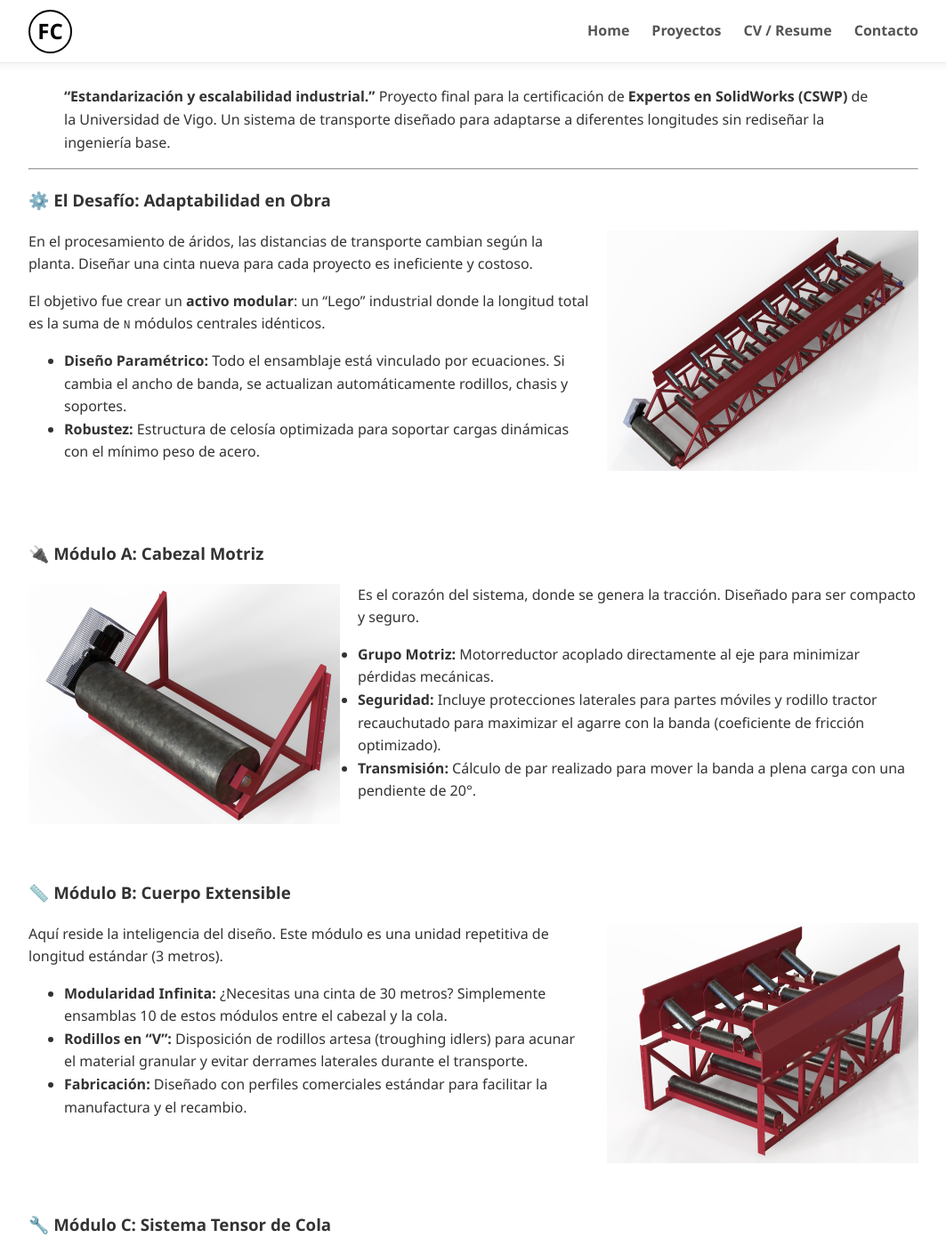
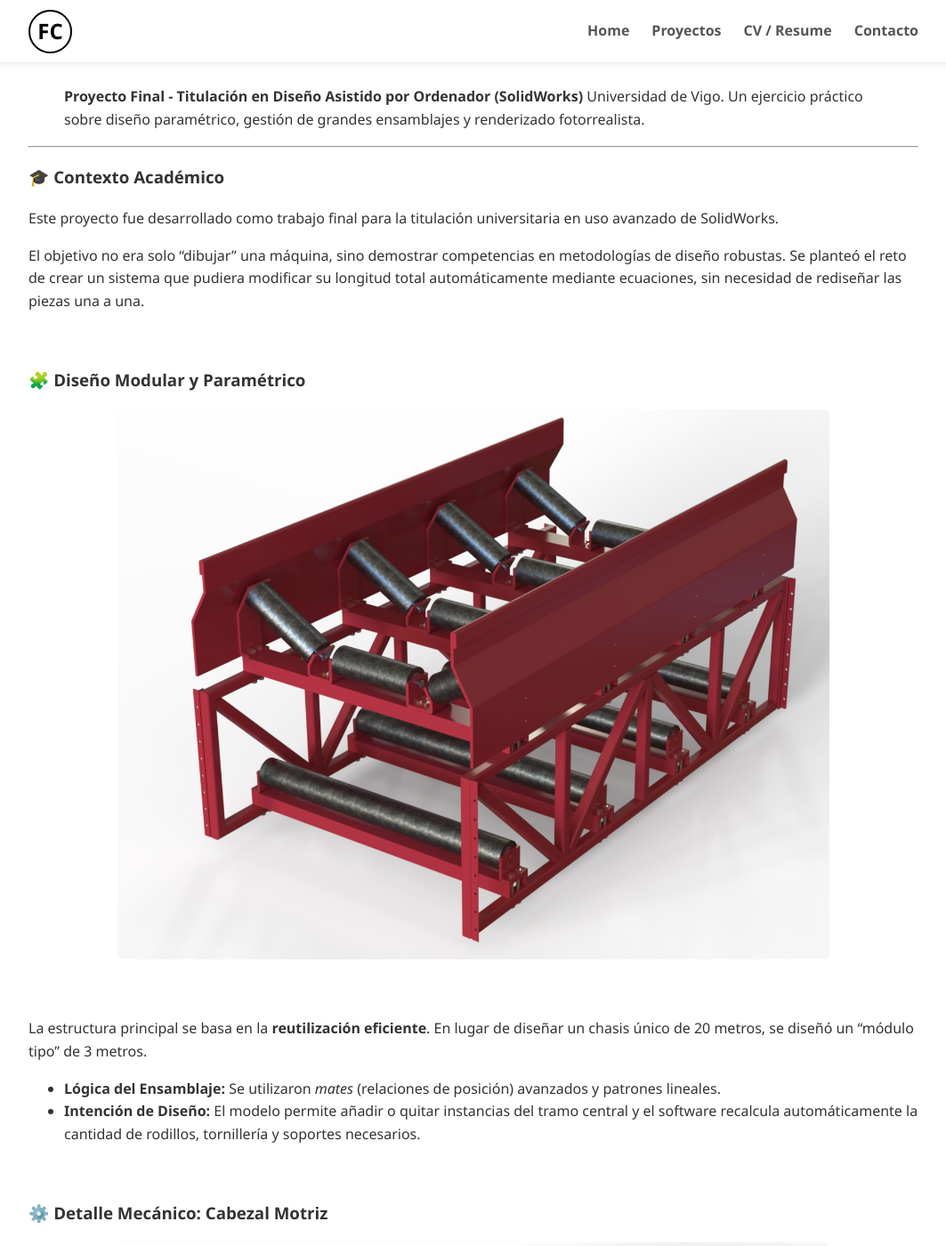
Before and after one commit to FabioCamposVillaverde/fabiocamposvillaverde.github.io, a Jekyll site: the page built from cinta-modular.md, in a window 1280 px wide and 1400 px high, scrolled down 925 px. Shown: the whole window at 89% size, without its empty margins (108-1171 px from the left). Built offline with Jekyll 4.4.1, drawn with Linux system fonts in a browser that asks for light colours; some of the changed text lies outside the part shown.

Commit message:
Update cinta-modular.md

```diff
--- a/cinta-modular.md
+++ b/cinta-modular.md
@@ -3,75 +3,82 @@ layout: default
 title: Diseño Paramétrico - Cinta Modular
 ---
 
-# 🏗️ Cinta Transportadora Modular de Material Granular
+# 🏗️ Cinta Transportadora Modular
 
-<img src="assets/images/cinta_full_render.jpg" width="100%">
+<div align="center">
+  <img src="assets/images/cinta_full_render.jpg" width="100%" style="border-radius: 8px;">
+</div>
 
 <br>
 
-> **"Estandarización y escalabilidad industrial."**
-> Proyecto final para la certificación de **Expertos en SolidWorks (CSWP)** de la Universidad de Vigo. Un sistema de transporte diseñado para adaptarse a diferentes longitudes sin rediseñar la ingeniería base.
+> **Proyecto Final - Titulación en Diseño Asistido por Ordenador (SolidWorks)**
+> Universidad de Vigo. Un ejercicio práctico sobre diseño paramétrico, gestión de grandes ensamblajes y renderizado fotorrealista.
 
 ---
 
-### ⚙️ El Desafío: Adaptabilidad en Obra
-<img src="assets/images/estructura_interna.jpg" align="right" width="350" style="margin-left: 20px; margin-bottom: 10px;">
+### 🎓 Contexto Académico
+Este proyecto fue desarrollado como trabajo final para la titulación universitaria en uso avanzado de SolidWorks.
 
-En el procesamiento de áridos, las distancias de transporte cambian según la planta. Diseñar una cinta nueva para cada proyecto es ineficiente y costoso.
+El objetivo no era solo "dibujar" una máquina, sino demostrar competencias en metodologías de diseño robustas. Se planteó el reto de crear un sistema que pudiera modificar su longitud total automáticamente mediante ecuaciones, sin necesidad de rediseñar las piezas una a una.
 
-El objetivo fue crear un **activo modular**: un "Lego" industrial donde la longitud total es la suma de `N` módulos centrales idénticos.
-
-* **Diseño Paramétrico:** Todo el ensamblaje está vinculado por ecuaciones. Si cambia el ancho de banda, se actualizan automáticamente rodillos, chasis y soportes.
-* **Robustez:** Estructura de celosía optimizada para soportar cargas dinámicas con el mínimo peso de acero.
-
-<br clear="all">
 <br>
 
-### 🔌 Módulo A: Cabezal Motriz
-<img src="assets/images/modulo_motor.jpg" align="left" width="350" style="margin-right: 20px; margin-bottom: 10px;">
+### 🧩 Diseño Modular y Paramétrico
 
-Es el corazón del sistema, donde se genera la tracción. Diseñado para ser compacto y seguro.
+<div align="center">
+  <img src="assets/images/modulo_centro.jpg" width="80%" style="border-radius: 6px;">
+</div>
 
-* **Grupo Motriz:** Motorreductor acoplado directamente al eje para minimizar pérdidas mecánicas.
-* **Seguridad:** Incluye protecciones laterales para partes móviles y rodillo tractor recauchutado para maximizar el agarre con la banda (coeficiente de fricción optimizado).
-* **Transmisión:** Cálculo de par realizado para mover la banda a plena carga con una pendiente de 20°.
-
-<br clear="all">
 <br>
 
-### 📏 Módulo B: Cuerpo Extensible
-<img src="assets/images/modulo_centro.jpg" align="right" width="350" style="margin-left: 20px; margin-bottom: 10px;">
+La estructura principal se basa en la **reutilización eficiente**. En lugar de diseñar un chasis único de 20 metros, se diseñó un "módulo tipo" de 3 metros.
 
-Aquí reside la inteligencia del diseño. Este módulo es una unidad repetitiva de longitud estándar (3 metros).
+* **Lógica del Ensamblaje:** Se utilizaron *mates* (relaciones de posición) avanzados y patrones lineales.
+* **Intención de Diseño:** El modelo permite añadir o quitar instancias del tramo central y el software recalcula automáticamente la cantidad de rodillos, tornillería y soportes necesarios.
 
-* **Modularidad Infinita:** ¿Necesitas una cinta de 30 metros? Simplemente ensamblas 10 de estos módulos entre el cabezal y la cola.
-* **Rodillos en "V":** Disposición de rodillos artesa (troughing idlers) para acunar el material granular y evitar derrames laterales durante el transporte.
-* **Fabricación:** Diseñado con perfiles comerciales estándar para facilitar la manufactura y el recambio.
-
-<br clear="all">
 <br>
 
-### 🔧 Módulo C: Sistema Tensor de Cola
-<img src="assets/images/modulo_tensor.jpg" align="left" width="350" style="margin-right: 20px; margin-bottom: 10px;">
+### ⚙️ Detalle Mecánico: Cabezal Motriz
 
-El final de la línea cumple una doble función crítica para el mantenimiento.
+<div align="center">
+  <img src="assets/images/modulo_motor.jpg" width="80%" style="border-radius: 6px;">
+</div>
 
-* **Tensión de Banda:** Sistema mecánico de husillo (tornillo sin fin) que permite tensar la goma cuando esta cede por el uso continuado.
-* **Corrección de Tracking:** Permite ajustar independientemente el lado izquierdo y derecho del rodillo para centrar la banda y evitar que roce con la estructura metálica.
+<br>
 
-<br clear="all">
+En la cabecera se modeló la integración de componentes comerciales con piezas de chapa metálica personalizadas.
+
+* **Competencias demostradas:** Uso de *Toolbox* para tornillería estandarizada, creación de sub-ensamblajes flexibles y gestión de apariencias para diferenciar materiales (acero pintado, caucho, fundición).
+* **Seguridad:** Se modelaron protecciones para las partes móviles siguiendo la normativa básica de seguridad en máquinas, integrando la malla protectora en el diseño 3D.
+
+<br>
+
+### 🔧 Detalle Funcional: Sistema Tensor
+
+<div align="center">
+  <img src="assets/images/modulo_tensor.jpg" width="80%" style="border-radius: 6px;">
+</div>
+
+<br>
+
+Para el módulo de cola, se diseñó un mecanismo funcional para el tensado de la banda.
+
+* **Modelado:** Se emplearon operaciones de extrusión y corte avanzado para crear los raíles de deslizamiento del eje.
+* **Visualización:** El texturizado de los rodillos y la banda se realizó en **SolidWorks Visualize**, aplicando mapas de relieve (bump maps) para simular el desgaste y la rugosidad de materiales industriales reales.
+
+<br>
 
 ---
 
-### 🚀 Ficha Técnica del Diseño
+### 🚀 Resumen de Competencias Adquiridas
 
-| Característica | Especificación | Herramienta |
-| :--- | :--- | :--- |
-| **Software CAD** | SolidWorks 2024 | Diseño de Ensamblajes |
-| **Renderizado** | SolidWorks Visualize | RTX / PBR Materials |
-| **Tipo de Banda** | Caucho vulcanizado texturizado | Apariencia: Rubber Tread |
-| **Estructura** | Acero Galvanizado / Pintura RAL 3000 | Perfilería Estándar |
-| **Contexto** | Univ. de Vigo (Expertos SW) | Proyecto Académico |
+| Área | Herramientas Utilizadas |
+| :--- | :--- |
+| **Modelado 3D** | SolidWorks 2024 (Pieza, Chapa Metálica) |
+| **Ensamblajes** | Relaciones de posición avanzadas, Diseño Top-Down |
+| **Parametrización** | Ecuaciones globales y Tablas de diseño |
+| **Renderizado** | SolidWorks Visualize (Iluminación, PBR) |
+| **Certificación** | Titulación Propia Univ. de Vigo |
 
 ---
 [🔙 Volver al Portafolio](./)
```
